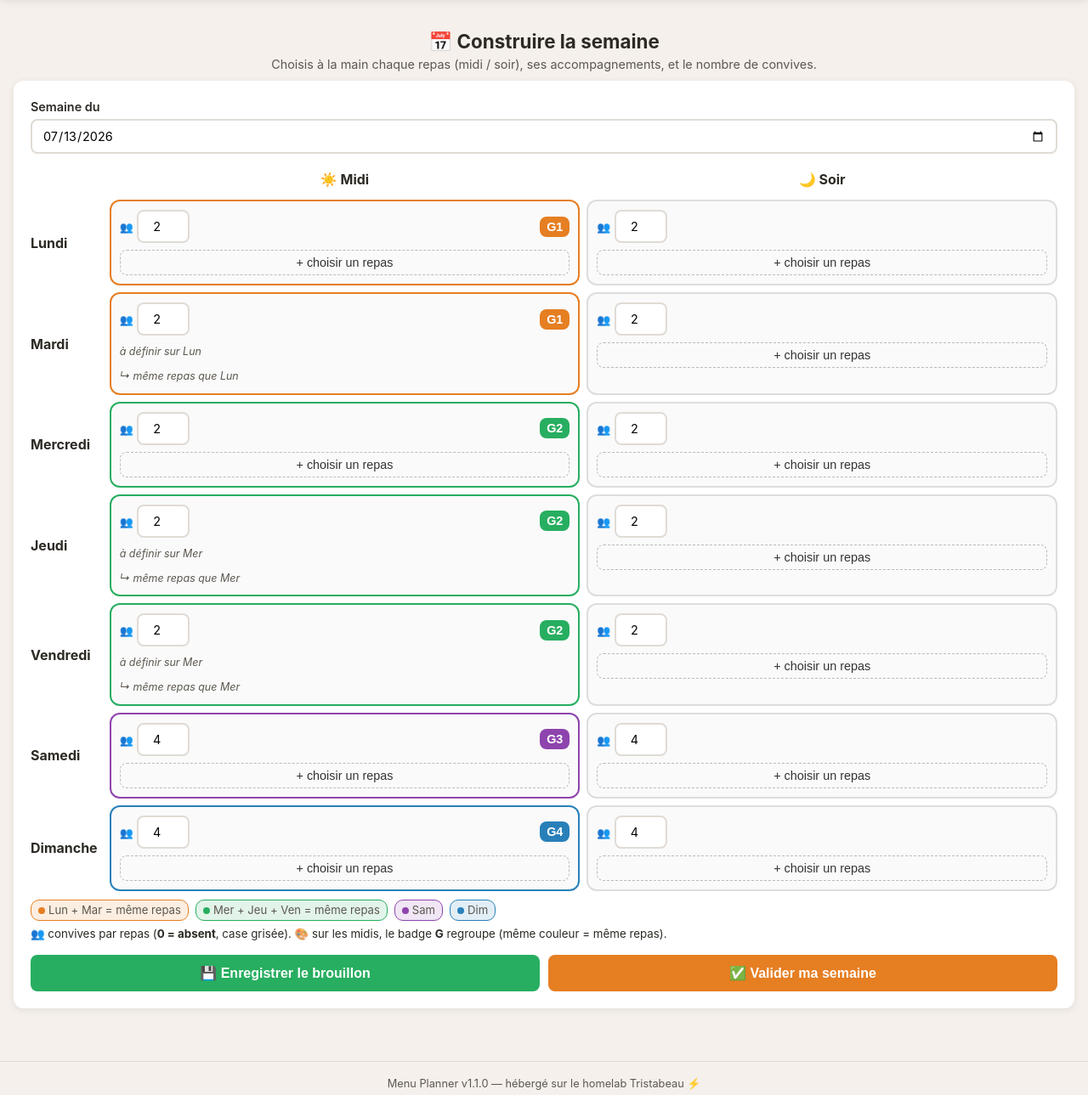
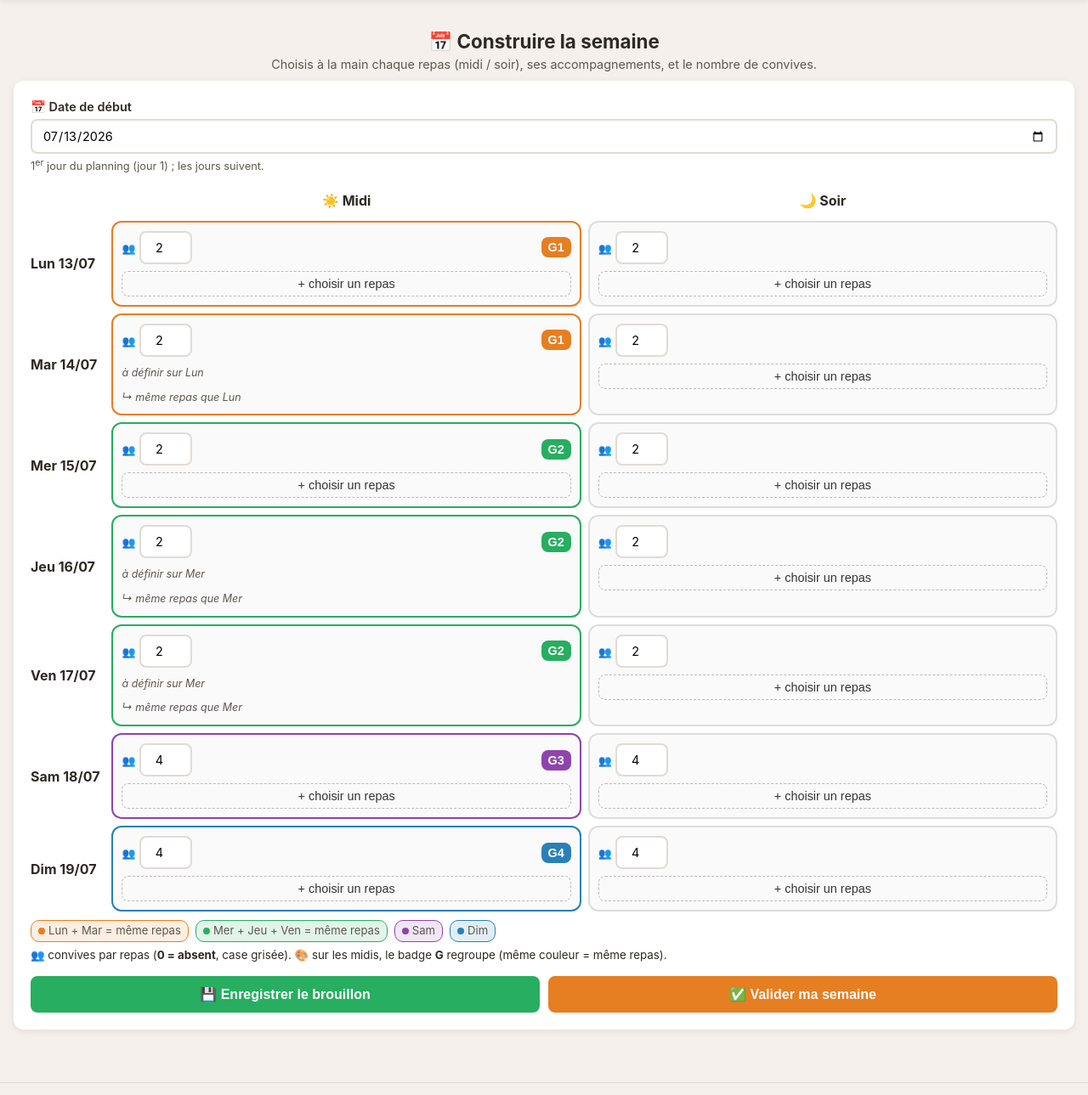
Before and after one commit to LapassetAlexis/RecetteApp, a FastAPI app: page / in a window 1280 px wide. Shown: the part 55-1344 px from the top of the page at 85% size. Run offline with FastAPI, Linux system fonts and the light colour scheme; data that the repository does not hold is empty.

Commit message:
feat(planning): week_start = date du jour 1 (jour de semaine dérivé de la date)
Le champ week_start n'est plus « le lundi de la semaine » mais la date du
JOUR 1 du planning (n'importe quel jour). Les 7 lignes = 7 jours consécutifs
à partir de cette date. Chaque libellé affiche le vrai jour de semaine + date
calculés depuis week_start + (jour-1), au lieu des libellés Lundi..Dimanche
codés en dur.

- main.py : ajout _day_labels(week_start) ; _week_label dérive le nom du jour
  via date.weekday() ; _week_nutrition accepte day_labels ; voir_planning et
  api_planning_apercu passent/utilisent les libellés dérivés.
- planning.html / index.html : libellés de jours calculés depuis la date
  (serveur pour l'affichage, JS pour la grille de construction + recalcul au
  changement de date).
- Compat : anciens plannings (week_start = lundi) → affichage identique.
- Tests : _week_label non-lundi, _day_labels, aperçu non-lundi.

```diff
--- a/app/main.py
+++ b/app/main.py
@@ -194,7 +194,7 @@ def _apply_recipe_info(plat: dict, r: dict) -> None:
     plat["tags"] = r.get("tags", [])
 
 
-async def _week_nutrition(plats: list[dict]) -> dict | None:
+async def _week_nutrition(plats: list[dict], day_labels: list[dict] | None = None) -> dict | None:
     """Estime la nutrition moyenne par jour/personne sur le planning, à partir
     des ingrédients en cache. Retourne None si rien d'estimable."""
     ids: set[str] = set()
@@ -279,6 +279,13 @@ async def _week_nutrition(plats: list[dict]) -> dict | None:
 
     JOURS = ["Lundi", "Mardi", "Mercredi", "Jeudi", "Vendredi", "Samedi", "Dimanche"]
 
+    def _jour_nom(jour: int) -> str:
+        # Nom du jour dérivé de la DATE (day_labels) si dispo, sinon repli sur
+        # l'index (compat : anciens appels sans week_start / plannings « lundi »).
+        if day_labels and 1 <= jour <= len(day_labels):
+            return day_labels[jour - 1]["long"]
+        return JOURS[jour - 1] if 1 <= jour <= 7 else f"Jour {jour}"
+
     def _round(n: dict | None) -> dict | None:
         return {k: round(n[k]) for k in _KEYS} if n else None
 
@@ -292,7 +299,7 @@ async def _week_nutrition(plats: list[dict]) -> dict | None:
             day_total = {k: sum(m[k] for m in present) for k in _KEYS}
         par_jour.append({
             "jour": jour,
-            "nom": JOURS[jour - 1] if 1 <= jour <= 7 else f"Jour {jour}",
+            "nom": _jour_nom(jour),
             "midi": _round(midi),
             "soir": _round(soir),
             "total": _round(day_total),
@@ -374,6 +381,9 @@ async def voir_planning(request: Request, planning_id: int):
             acc["non_enrichi"] = not (aid and aid in enriched_ids)
         p["accompagnements"] = accs
 
+    # Libellés des 7 jours dérivés de la date du jour 1 (week_start).
+    day_labels = _day_labels(planning.get("week_start", ""))
+
     return templates.TemplateResponse(
         "planning.html",
         {
@@ -381,8 +391,9 @@ async def voir_planning(request: Request, planning_id: int):
             "planning": planning,
             "titre": _week_label(planning.get("week_start", ""), plats),
             "plats": plats,
+            "day_labels": day_labels,
             "week_rows": _group_week(plats),
-            "week_nutrition": await _week_nutrition(plats),
+            "week_nutrition": await _week_nutrition(plats, day_labels),
             "liste_courses": liste_courses,
             "courses_par_rayon": group_by_rayon(liste_courses),
             "courses_checked": data.get("courses_checked", []),
@@ -900,6 +911,35 @@ async def ajouter_page(request: Request):
 _JOURS_FR = ["lundi", "mardi", "mercredi", "jeudi", "vendredi", "samedi", "dimanche"]
 
 
+def _day_labels(week_start: str) -> list[dict]:
+    """Libellés des jours 1..7 du planning, DÉRIVÉS de la date du jour 1
+    (`week_start`). Le jour 1 = `week_start`, le jour 2 = +1j, … le jour 7 = +6j.
+
+    Chaque entrée : {jour (1..7), court (3 lettres capitalisées, ex. « Lun »),
+    long (nom complet capitalisé, ex. « Lundi »), date « JJ/MM »}. Le nom du jour
+    vient du VRAI jour de semaine (`date.weekday()`), pas de l'index. Repli neutre
+    (« J1 » / « Jour 1 » / date vide) si `week_start` est invalide."""
+    try:
+        y, m, d = (int(x) for x in week_start.split("-"))
+        start = date(y, m, d)
+    except (ValueError, AttributeError):
+        start = None
+    out: list[dict] = []
+    for j in range(1, 8):
+        if start:
+            dt = start + timedelta(days=j - 1)
+            nom = _JOURS_FR[dt.weekday()]
+            out.append({
+                "jour": j,
+                "court": nom[:3].capitalize(),
+                "long": nom.capitalize(),
+                "date": f"{dt.day:02d}/{dt.month:02d}",
+            })
+        else:
+            out.append({"jour": j, "court": f"J{j}", "long": f"Jour {j}", "date": ""})
+    return out
+
+
 def _week_label(week_start: str, plats: list) -> str:
     """Titre reflétant la PLAGE de jours réellement remplis (ex. « Mardi 14/07 →
     vendredi 17/07 »). Repli sur « Semaine du <date> » si rien d'exploitable."""
@@ -914,8 +954,10 @@ def _week_label(week_start: str, plats: list) -> str:
         return f"Semaine du {week_start}"
 
     def _fmt(j: int) -> str:
+        # Le nom du jour vient du VRAI jour de semaine (week_start + j-1),
+        # pas de l'index j (week_start = date du jour 1, un jour quelconque).
         dt = start + timedelta(days=j - 1)
-        return f"{_JOURS_FR[j - 1]} {dt.day:02d}/{dt.month:02d}"
+        return f"{_JOURS_FR[dt.weekday()]} {dt.day:02d}/{dt.month:02d}"
 
     if jours[0] == jours[-1]:
         return _fmt(jours[0]).capitalize()
@@ -954,7 +996,8 @@ async def api_planning_apercu(planning_id: int):
         plats = json.loads(planning["data_json"]).get("plats", [])
     except (json.JSONDecodeError, TypeError):
         plats = []
-    jours_lbl = ["Lun", "Mar", "Mer", "Jeu", "Ven", "Sam", "Dim"]
+    # Libellés courts dérivés de la date du jour 1 (week_start), pas de l'index.
+    day_labels = _day_labels(planning.get("week_start", ""))
 
     def _label(plat: dict) -> str:
         nom = clean_recipe_title(plat.get("nom_recette", ""))
@@ -969,7 +1012,7 @@ async def api_planning_apercu(planning_id: int):
         midi, soir = by.get((d, "midi")), by.get((d, "soir"))
         if midi or soir:
             jours.append({
-                "jour": jours_lbl[d - 1],
+                "jour": day_labels[d - 1]["court"],
                 "midi": _label(midi) if midi else "",
                 "soir": _label(soir) if soir else "",
             })
--- a/app/templates/index.html
+++ b/app/templates/index.html
@@ -78,8 +78,9 @@
 <form method="POST" action="/construire" class="card" id="bf">
     <div class="form-r">
         <div class="form-g">
-            <label for="week_start">Semaine du</label>
+            <label for="week_start">📅 Date de début</label>
             <input type="date" id="week_start" name="week_start" value="{{ week_start }}" required>
+            <small class="hint">1<sup>er</sup> jour du planning (jour 1) ; les jours suivent.</small>
         </div>
     </div>
 
@@ -131,8 +132,30 @@
 </div>
 
 <script>
-const JOURS = ['Lundi','Mardi','Mercredi','Jeudi','Vendredi','Samedi','Dimanche'];
-const JOURS_COURT = ['Lun','Mar','Mer','Jeu','Ven','Sam','Dim'];
+const JOURS_FR = ['lundi','mardi','mercredi','jeudi','vendredi','samedi','dimanche'];
+const cap1 = s => s ? s.charAt(0).toUpperCase() + s.slice(1) : s;
+
+// Date de début (jour 1) saisie dans le champ, ou null si vide/invalide.
+function startDate() {
+    const m = /^(\d{4})-(\d{2})-(\d{2})$/.exec(document.getElementById('week_start').value || '');
+    if (!m) return null;
+    const d = new Date(Number(m[1]), Number(m[2]) - 1, Number(m[3]));
+    return isNaN(d.getTime()) ? null : d;
+}
+// Libellé du jour `idx` (1..7) du planning, DÉRIVÉ de la date de début :
+// vrai jour de semaine + date. {court:'Lun', long:'Lundi', date:'13/07'}.
+function dayInfo(idx) {
+    const start = startDate();
+    if (!start) return { court: 'J' + idx, long: 'Jour ' + idx, date: '' };
+    const dt = new Date(start);
+    dt.setDate(dt.getDate() + (idx - 1));
+    const nom = JOURS_FR[(dt.getDay() + 6) % 7];   // JS: 0=dimanche → 0=lundi
+    const dd = String(dt.getDate()).padStart(2, '0');
+    const mm = String(dt.getMonth() + 1).padStart(2, '0');
+    return { court: cap1(nom.slice(0, 3)), long: cap1(nom), date: `${dd}/${mm}` };
+}
+// Libellé court « Lun 13/07 » pour les lignes de la grille.
+function dayLabel(idx) { const i = dayInfo(idx); return i.date ? `${i.court} ${i.date}` : i.court; }
 const GROUP_COLORS = ['#e67e22','#27ae60','#8e44ad','#2980b9','#c0392b'];  // 5 couleurs max
 const DEFAULT_PERS = [2,2,2,2,2,4,4];
 const DEFAULT_GROUPS = [1,1,2,2,2,3,4];
@@ -265,9 +288,9 @@ function cellHtml(c) {
                 h += `<div class="b-main ro">${mainLabel(src.main)}</div>`;
                 src.accompagnements.forEach(a => { h += `<div class="b-side ro"><span>🥗 ${esc(a.nom)}</span></div>`; });
             } else {
-                h += `<span class="b-follow-note">à définir sur ${JOURS_COURT[ed - 1]}</span>`;
+                h += `<span class="b-follow-note">à définir sur ${dayInfo(ed).court}</span>`;
             }
-            h += `<small class="b-follow-note">↳ même repas que ${JOURS_COURT[ed - 1]}</small>`;
+            h += `<small class="b-follow-note">↳ même repas que ${dayInfo(ed).court}</small>`;
             h += '</div>';
             return h;
         }
@@ -293,7 +316,7 @@ function renderGrid() {
     for (let d = 1; d <= 7; d++) {
         const label = document.createElement('div');
         label.className = 'b-rowlabel b-row-el';
-        label.textContent = JOURS[d - 1];
+        label.textContent = dayLabel(d);
         grid.appendChild(label);
         for (const m of ['midi','soir']) {
             const wrap = document.createElement('div');
@@ -313,7 +336,7 @@ function renderLegend() {
     const uniq = [...new Set(groups)];
     const legend = document.getElementById('group-legend');
     legend.innerHTML = uniq.map(g => {
-        const days = groups.map((v, i) => v === g ? JOURS_COURT[i] : null).filter(Boolean);
+        const days = groups.map((v, i) => v === g ? dayInfo(i + 1).court : null).filter(Boolean);
         const col = GROUP_COLORS[(g - 1) % GROUP_COLORS.length];
         return `<span style="display:inline-flex;align-items:center;gap:4px;padding:2px 8px;border-radius:10px;background:${col}22;border:1px solid ${col};">
             <span style="width:8px;height:8px;border-radius:50%;background:${col};display:inline-block;"></span>
@@ -510,6 +533,9 @@ fetch('/api/catalogue')
     .then(data => { CATALOGUE = Array.isArray(data) ? data : []; })
     .catch(() => { CATALOGUE = []; });
 
+// Changer la date de début → recalcule les libellés de jours (grille + légende).
+document.getElementById('week_start').addEventListener('change', renderGrid);
+
 renderGrid();
 </script>
 {% endblock %}
```
Also changed, not shown: app/templates/planning.html (+13 -8 lines), tests/test_routes.py (+33 -0 lines).
